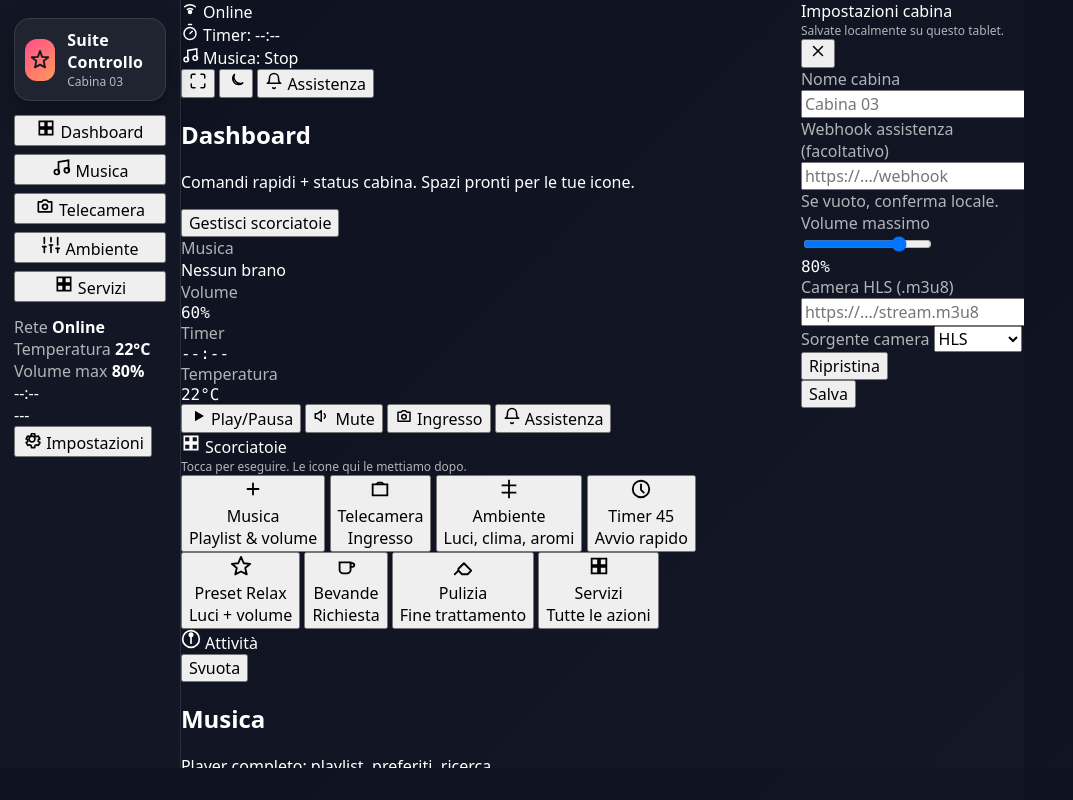
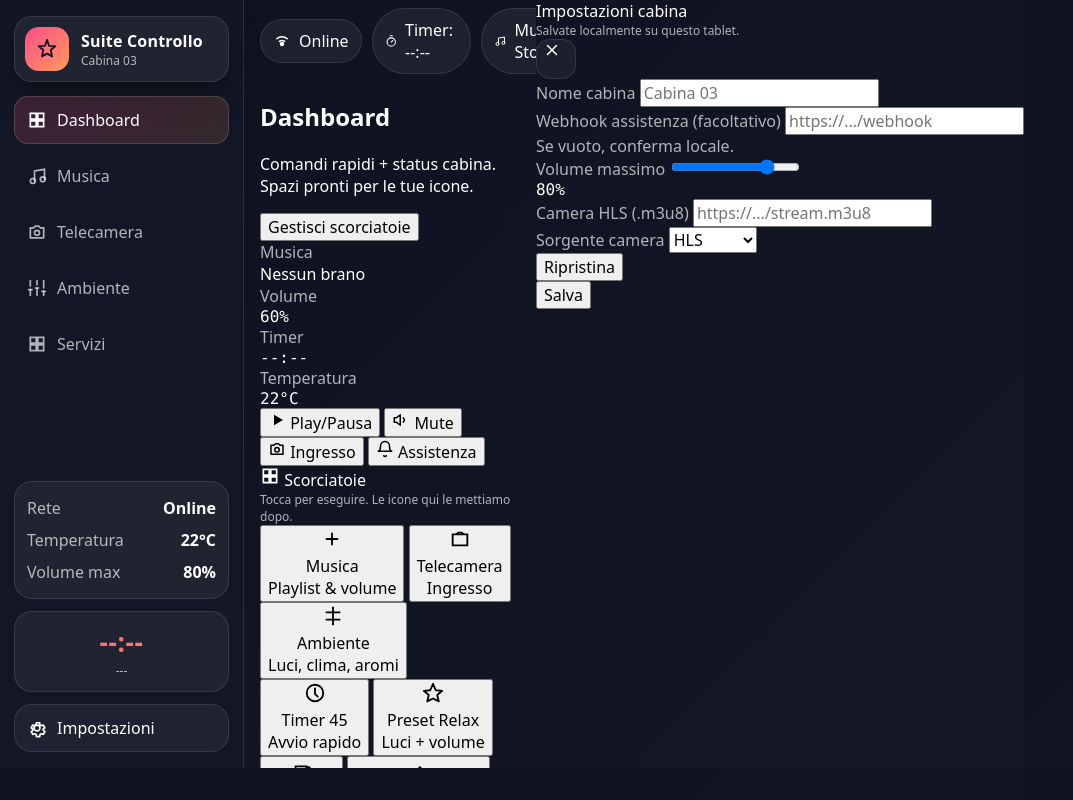
Before and after one commit to ryze-glitch/centroestetico, a plain HTML site: page index.html in a window 1280 px wide. Shown: the whole page, without its empty margins (0-1073 px from the left). Drawn offline with Linux system fonts and the light colour scheme.

Commit message:
Update style.css

```diff
--- a/style.css
+++ b/style.css
@@ -2,7 +2,7 @@
   --bg0:#0e1220;
   --bg1:#141826;
   --card:rgba(255,255,255,.06);
-  --card2:rgba(255,255,255,.08);
+  --card2:rgba(255,255,255,.085);
   --line:rgba(255,255,255,.10);
   --text:#ffffff;
   --muted:rgba(255,255,255,.68);
@@ -10,7 +10,8 @@
   --accent1:#ff4d8a;
   --accent2:#ff9a5a;
   --accent:linear-gradient(135deg,var(--accent1),var(--accent2));
-  --shadow:0 10px 28px rgba(0,0,0,.35);
+  --shadow:0 12px 30px rgba(0,0,0,.35);
+  --r18:18px;
   --r16:16px;
   --r14:14px;
   --r12:12px;
@@ -31,34 +32,25 @@ html,body{
   position:fixed;
   inset:0;
 }
+button,input,select{font:inherit}
+button{-webkit-tap-highlight-color:transparent}
 
-button, input, select { font: inherit; }
-button { -webkit-tap-highlight-color: transparent; }
-
-.i{
-  width:20px;height:20px;
-  display:inline-block;
-  color:currentColor;
-}
+.i{width:20px;height:20px;display:inline-block;color:currentColor}
 .i-18{width:18px;height:18px}
-.i-20{width:20px;height:20px}
 .i-22{width:22px;height:22px}
 .i-32{width:32px;height:32px}
 
 .muted{color:var(--muted)}
 .small{font-size:12px}
-.strong{font-weight:700}
+.strong{font-weight:800}
 .mono{font-family:var(--mono)}
 
-.app{
-  width:1024px;height:768px;
-  display:flex;
-}
+.app{width:1024px;height:768px;display:flex}
 
 /* Sidebar */
 .sidebar{
-  width:236px;
-  padding:18px 14px;
+  width:244px;
+  padding:16px 14px;
   border-right:1px solid var(--line);
   background:rgba(20,24,38,.92);
   backdrop-filter: blur(16px);
@@ -66,7 +58,6 @@ button { -webkit-tap-highlight-color: transparent; }
   flex-direction:column;
   gap:14px;
 }
-
 .brand{
   display:flex;
   gap:12px;
@@ -74,27 +65,103 @@ button { -webkit-tap-highlight-color: transparent; }
   padding:10px 10px;
   border:1px solid var(--line);
   background:var(--card);
-  border-radius:var(--r16);
-  box-shadow: var(--shadow);
+  border-radius:var(--r18);
+  box-shadow:var(--shadow);
 }
-
 .brandMark{
-  width:42px;height:42px;
-  border-radius:12px;
-  background: var(--accent);
-  display:flex;
-  align-items:center;
-  justify-content:center;
-  color:#141826;
+  width:44px;height:44px;
+  border-radius:14px;
+  background:var(--accent);
+  display:flex;align-items:center;justify-content:center;
+  color:#121628;
 }
-
-.brandTitle{font-weight:800; letter-spacing:.2px}
+.brandTitle{font-weight:900;letter-spacing:.2px}
 .brandSub{font-size:12px;color:var(--muted)}
 
-.nav{
+.nav{display:flex;flex-direction:column;gap:8px}
+.navItem{
+  display:flex;align-items:center;gap:10px;
+  padding:12px 12px;
+  border-radius:14px;
+  border:1px solid transparent;
+  background:transparent;
+  color:var(--muted);
+  cursor:pointer;
+  transition:transform .15s ease, background .15s ease, border-color .15s ease;
+  text-align:left;
+}
+.navItem:hover{background:rgba(255,255,255,.05);border-color:var(--line);transform:translateX(2px)}
+.navItem.isActive{
+  background:linear-gradient(135deg, rgba(255,77,138,.18), rgba(255,154,90,.14));
+  border-color:rgba(255,255,255,.14);
+  color:#fff;
+}
+.sideFooter{margin-top:auto;display:flex;flex-direction:column;gap:12px}
+.sideStat{
+  border:1px solid var(--line);
+  background:var(--card);
+  border-radius:var(--r18);
+  padding:10px 12px;
+}
+.sideStatRow{display:flex;justify-content:space-between;align-items:center;padding:5px 0}
+.sideClock{
+  border:1px solid var(--line);
+  background:var(--card);
+  border-radius:var(--r18);
+  padding:12px 12px;
+  text-align:center;
+}
+.clockTime{
+  font-size:26px;
+  font-weight:900;
+  letter-spacing:.6px;
+  background:var(--accent);
+  -webkit-background-clip:text;
+  background-clip:text;
+  color:transparent;
+}
+.clockDate{font-size:12px;color:var(--muted);margin-top:2px}
+.sideBtn{
+  width:100%;
+  display:flex;align-items:center;gap:10px;
+  border:1px solid var(--line);
+  background:rgba(255,255,255,.05);
+  color:#fff;
+  border-radius:var(--r18);
+  padding:12px 12px;
+  cursor:pointer;
+}
+.sideBtn:hover{background:rgba(255,255,255,.08)}
+
+/* Main */
+.main{
+  flex:1;
+  padding:14px 16px 16px;
+  overflow:hidden;
   display:flex;
   flex-direction:column;
-  gap:8px;
+  gap:12px;
 }
-
-.navItem
+.topbar{
+  height:54px;
+  display:flex;
+  justify-content:space-between;
+  align-items:center;
+  gap:10px;
+}
+.topLeft,.topRight{display:flex;align-items:center;gap:10px}
+.pill{
+  display:flex;align-items:center;gap:8px;
+  padding:10px 12px;
+  border-radius:999px;
+  border:1px solid var(--line);
+  background:var(--card);
+}
+.iconBtn{
+  width:40px;height:40px;
+  border-radius:14px;
+  border:1px solid var(--line);
+  background:rgba(255,255,255,.05);
+  color:#fff;
+  cursor:pointer;
+  display:flex;align
```
